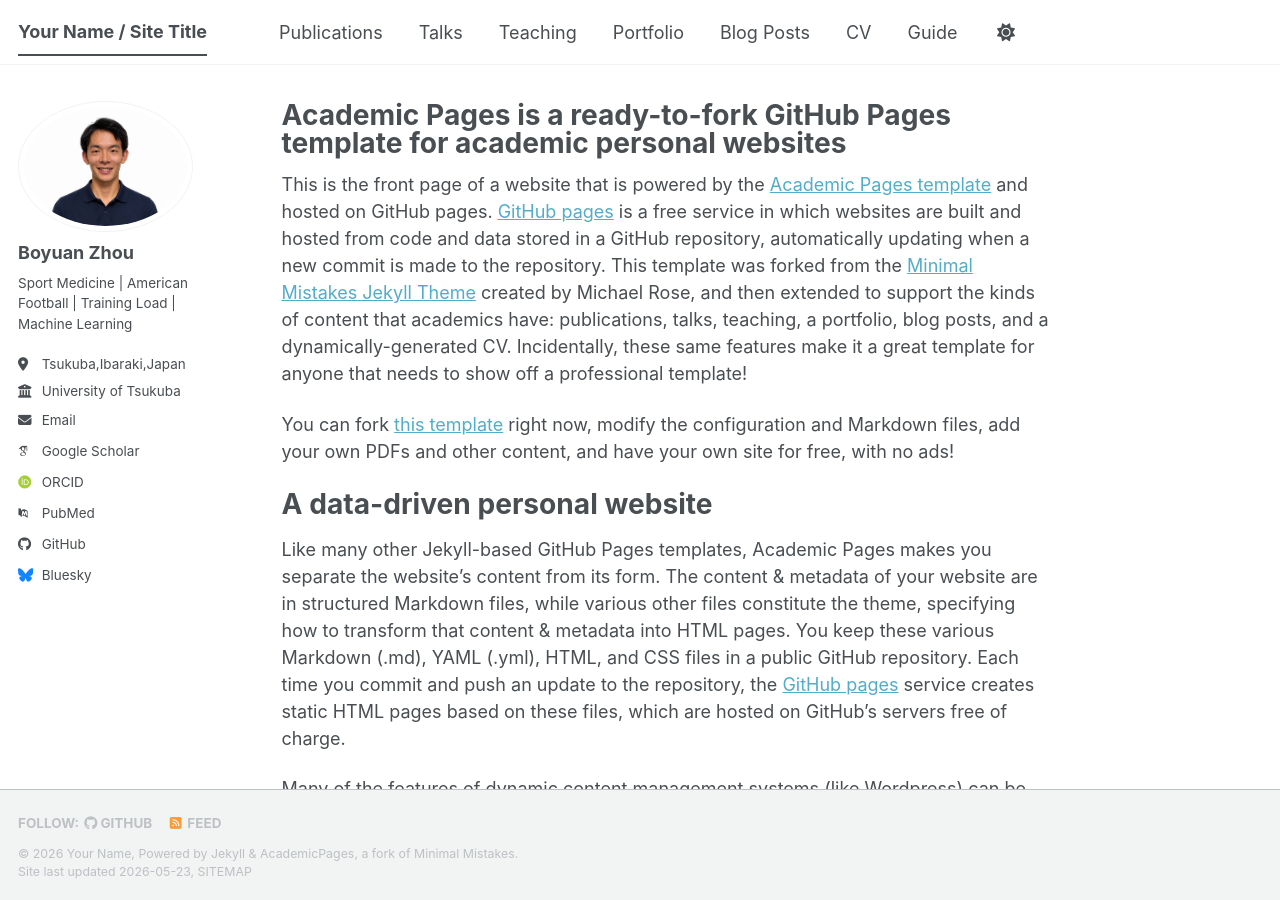
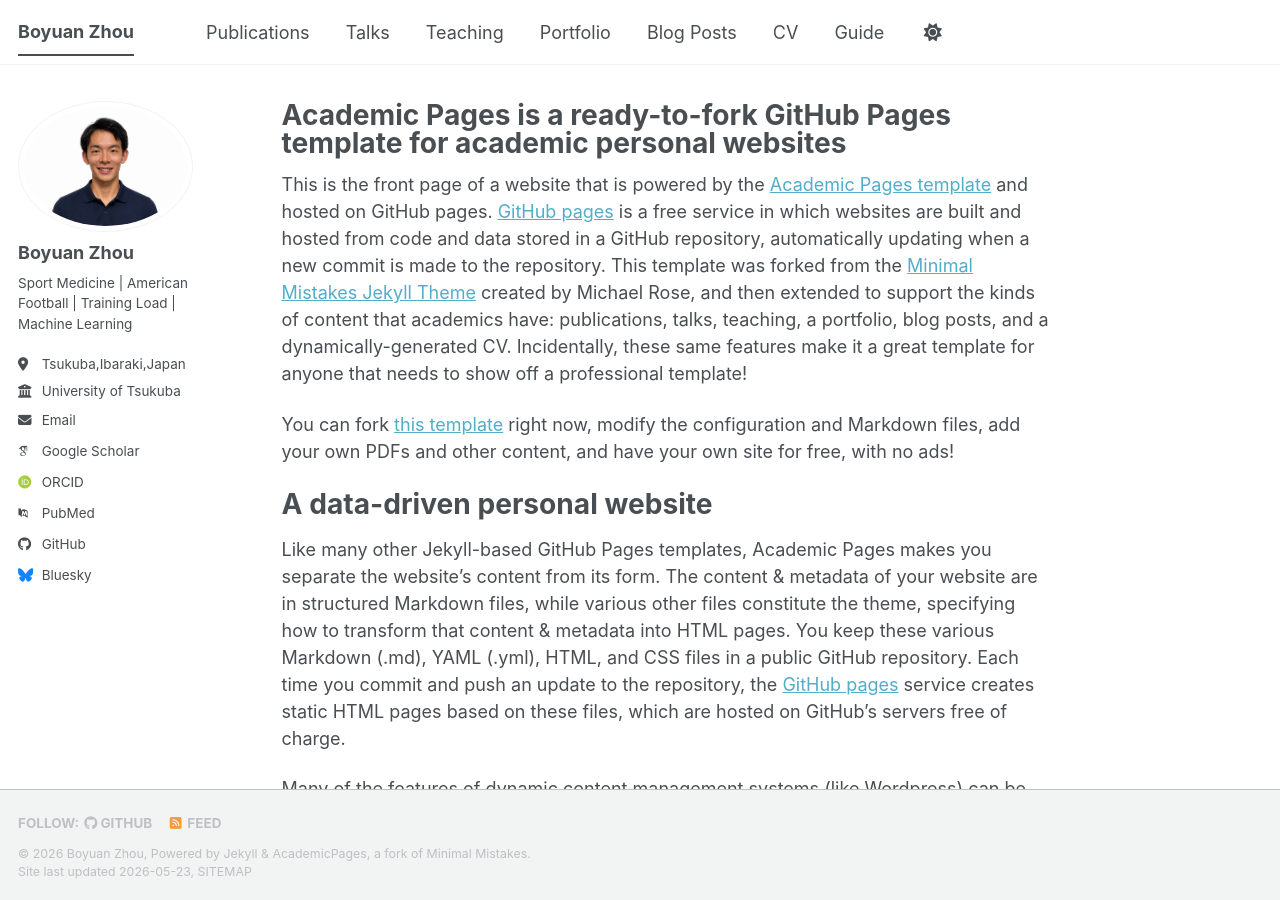
Before and after one commit to hakugen1997/hakugen1997.github.io, a Jekyll site: the page built from _pages/about.md, in a window 1280 px wide and 900 px high. Built offline with Jekyll 4.4.1, drawn with Linux system fonts in a browser that asks for light colours; some web fonts are replaced; a script bundle is joined from its source files by our own code; library files that are not in the unit come from our copies.

Commit message:
Update _config.yml

```diff
--- a/_config.yml
+++ b/_config.yml
@@ -9,11 +9,11 @@
 # Basic Site Settings
 locale                   : "en-US"
 site_theme               : "default" # The available themes options are "default", "air", "sunrise", "mint", "dirt" and "contrast"
-title                    : "Your Name / Site Title"
+title                    : "Boyuan Zhou"
 title_separator          : "-"
-name                     : &name "Your Name"
-description              : &description "Your Name's academic portfolio"   # Update this with a general description of your site, this is the default if not overridden by a page
-url                      : https://academicpages.github.io # The base hostname & protocol for your site e.g. "https://[your GitHub username].github.io",
+name                     : &name "Boyuan Zhou"
+description              : &description "Doctoral Student in Sport Medicine, University of Tsukuba"   # Update this with a general description of your site, this is the default if not overridden by a page
+url                      : https://hakugen1997.github.io # The base hostname & protocol for your site e.g. "https://[your GitHub username].github.io",
                                                            # or if you already have some other page hosted on Github then use "https://[your GitHub username].github.io/[Your Repo Name]"
 baseurl                  : "" # the subpath of your site, e.g. "/blog"
 repository               : "academicpages/academicpages.github.io"
@@ -23,7 +23,7 @@ repository               : "academicpages/academicpages.github.io"
 #               Additional customization can be done by editing /_includes/author-profile.html
 author:
   # Biographic information
-  avatar           : "boyuan.PNG"
+  avatar           : "boyuan.png"
   name             : "Boyuan Zhou"
   pronouns         : # example: "she/her"
   bio              : "Sport Medicine | American Football | Training Load | Machine Learning"
```
